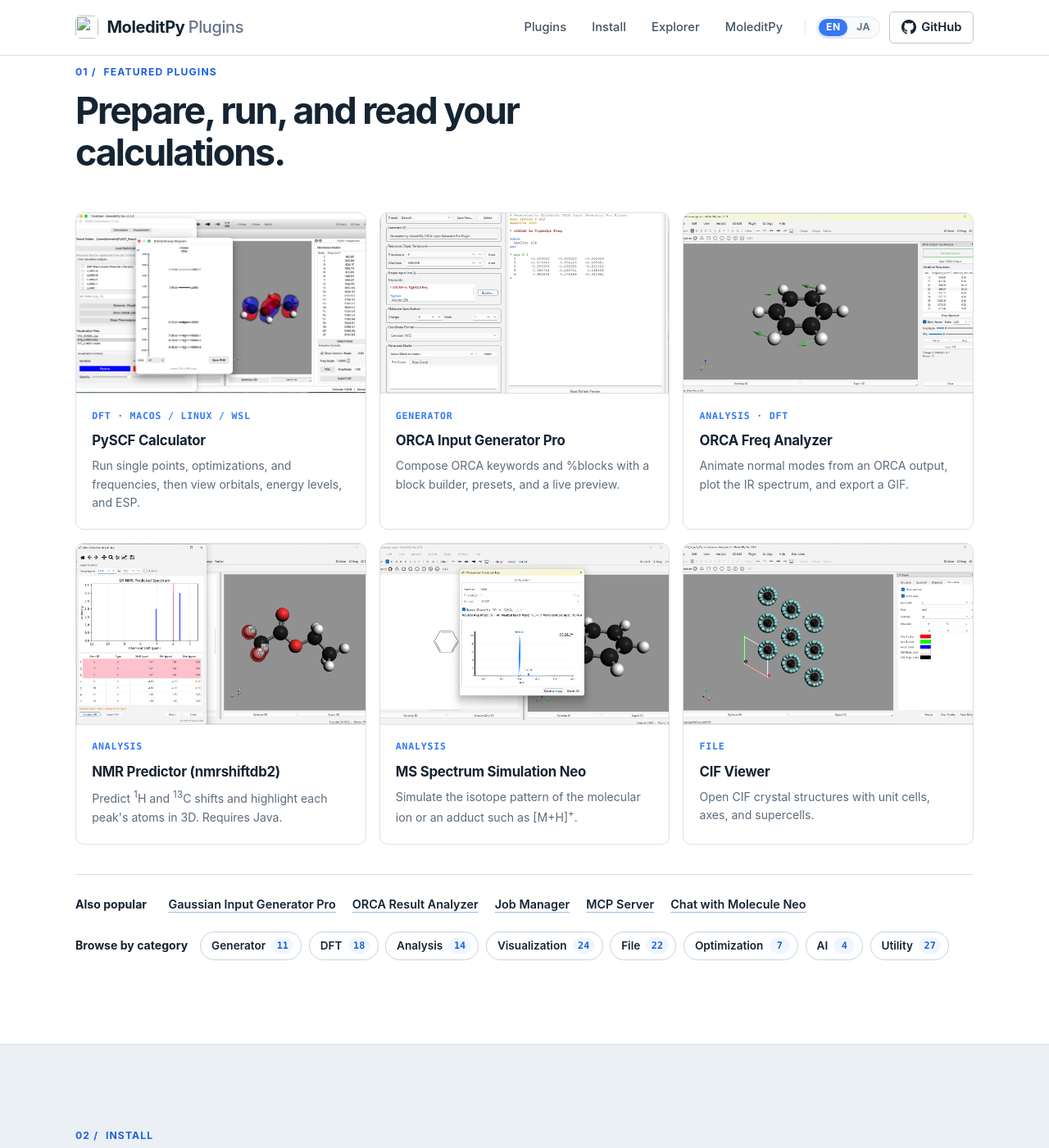
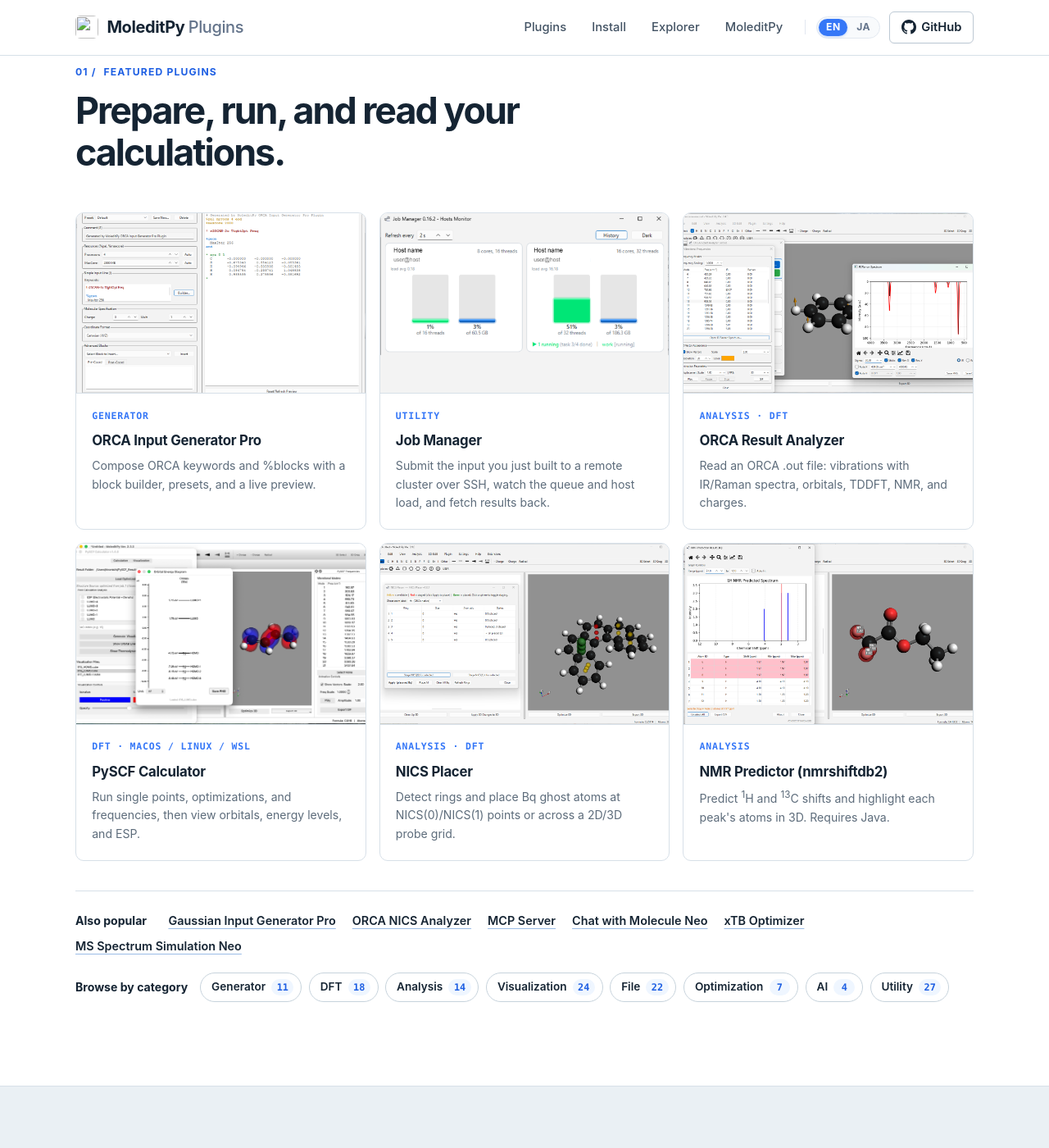
Before and after one commit to HiroYokoyama/moleditpy-plugins, a Jekyll site: the page index.html, which Jekyll copies as it is, in a window 1280 px wide and 1400 px high, scrolled down 927 px. Shown: the whole window at 82% size. Built offline with Jekyll 4.4.1, drawn with Linux system fonts in a browser that asks for light colours.

Commit message:
docs(website): feature the calculation workflow plugins
Swap the featured cards for the higher-level plugins and order the first
row as one workflow: ORCA Input Generator Pro builds the input, Job
Manager submits it over SSH and watches the hosts, ORCA Result Analyzer
reads the output. PySCF Calculator, NICS Placer and NMR Predictor follow.

ORCA Freq Analyzer, CIF Viewer and MS Spectrum Simulation Neo leave the
grid; MS Spectrum and ORCA NICS Analyzer move to the text links. The Job
Manager image is the top of its Hosts Monitor screenshot (the failed-host
card is cropped off and the space filled with the window background).

Japanese h1/h2 now wrap at punctuation, and the Japanese hero heading
is shortened so it fits on two lines.

Co-Authored-By: Claude Opus 5.5 <noreply@anthropic.com>

```diff
--- a/assets/css/style.css
+++ b/assets/css/style.css
@@ -91,6 +91,13 @@ code {
 body[data-lang="en"] .lang-ja,
 body[data-lang="ja"] .lang-en {
   display: none !important;
+}
+
+/* Japanese headings wrap at punctuation instead of mid-word. */
+body[data-lang="ja"] h1,
+body[data-lang="ja"] h2 {
+  word-break: keep-all;
+  overflow-wrap: anywhere;
 }
 
 /* ==========================================================================
--- a/index.html
+++ b/index.html
@@ -41,7 +41,7 @@
         <div class="home-hero-copy">
           <p class="home-product"><img src="https://hiroyokoyama.github.io/python_molecular_editor/img/icon.png" alt="" width="36" height="36"> MoleditPy Plugins <span>v4</span></p>
           <p class="home-eyebrow"><span class="lang-en">The official plugin collection</span><span class="lang-ja">MoleditPy 公式プラグインコレクション</span></p>
-          <h1 id="hero-title"><span class="lang-en">Add the tools <em>your research needs.</em></span><span class="lang-ja">研究に必要なツールを、<br><em>必要なだけ。</em></span></h1>
+          <h1 id="hero-title"><span class="lang-en">Add the tools <em>your research needs.</em></span><span class="lang-ja">必要なツールを、<br><em>必要なだけ。</em></span></h1>
           <p class="hero-description"><span class="lang-en">Input generators for ten quantum-chemistry codes, result and cube-file analyzers, rendering exports, and AI integrations — installed from inside MoleditPy, with every download checked against its SHA-256.</span><span class="lang-ja">10種類の量子化学計算コードに対応した入力ファイル生成、計算結果やCubeファイルの解析、レンダリング出力、AI連携まで。MoleditPyの中から直接インストールでき、ダウンロードはすべてSHA-256で検証されます。</span></p>
           <div class="hero-actions">
             <a class="btn btn-primary" href="explorer/"><span class="lang-en">Open Plugin Explorer</span><span class="lang-ja">Plugin Explorerを開く</span><svg width="16" height="16" viewBox="0 0 24 24" fill="none" stroke="currentColor" stroke-width="2" aria-hidden="true"><path d="M5 12h14"/><path d="m13 6 6 6-6 6"/></svg></a>
@@ -67,6 +67,30 @@
           <h2 id="plugins-title"><span class="lang-en">Prepare, run, and read your calculations.</span><span class="lang-ja">計算の準備から実行、結果の解析まで。</span></h2>
         </div>
         <div class="showcase-grid">
+          <a class="showcase-card" href="explorer/?q=ORCA%20Input%20Generator%20Pro">
+            <img src="img/orca-input-pro.png" alt="ORCA Input Generator Pro dialog with resources, keywords, and a live input file preview" width="1102" height="832" loading="lazy">
+            <span class="showcase-copy">
+              <span class="showcase-tag">Generator</span>
+              <strong>ORCA Input Generator Pro</strong>
+              <small><span class="lang-en">Compose ORCA keywords and %blocks with a block builder, presets, and a live preview.</span><span class="lang-ja">キーワードと %ブロックをブロックビルダーで組み立て、プリセットとプレビューで確認。</span></small>
+            </span>
+          </a>
+          <a class="showcase-card" href="explorer/?q=Job%20Manager">
+            <img src="img/job-manager.png" alt="Job Manager hosts monitor showing CPU and memory load on two remote hosts with one job running" width="1098" height="686" loading="lazy">
+            <span class="showcase-copy">
+              <span class="showcase-tag">Utility</span>
+              <strong>Job Manager</strong>
+              <small><span class="lang-en">Submit the input you just built to a remote cluster over SSH, watch the queue and host load, and fetch results back.</span><span class="lang-ja">作成した入力をそのままSSHでリモートの計算機に投入。キューとホスト負荷を監視し、結果を取得。</span></small>
+            </span>
+          </a>
+          <a class="showcase-card" href="explorer/?q=ORCA%20Result%20Analyzer">
+            <img src="img/orca-result-freq.png" alt="ORCA Result Analyzer showing a vibrational mode table, displacement vectors on benzene, and the IR spectrum" width="1402" height="832" loading="lazy">
+            <span class="showcase-copy">
+              <span class="showcase-tag">Analysis · DFT</span>
+              <strong>ORCA Result Analyzer</strong>
+              <small><span class="lang-en">Read an ORCA .out file: vibrations with IR/Raman spectra, orbitals, TDDFT, NMR, and charges.</span><span class="lang-ja">ORCAの .out を解析。IR/Ramanスペクトル付きの振動解析、分子軌道、TDDFT、NMR、電荷に対応。</span></small>
+            </span>
+          </a>
           <a class="showcase-card" href="explorer/?q=PySCF%20Calculator">
             <img src="img/pyscf-calculator.png" alt="PySCF Calculator showing an orbital energy diagram, a butadiene orbital isosurface, and a list of vibrational modes" width="1600" height="930" loading="lazy">
             <span class="showcase-copy">
@@ -75,20 +99,12 @@
               <small><span class="lang-en">Run single points, optimizations, and frequencies, then view orbitals, energy levels, and ESP.</span><span class="lang-ja">一点計算・構造最適化・振動計算を実行し、軌道、エネルギー準位、ESPを表示。</span></small>
             </span>
           </a>
-          <a class="showcase-card" href="explorer/?q=ORCA%20Input%20Generator%20Pro">
-            <img src="img/orca-input-pro.png" alt="ORCA Input Generator Pro dialog with resources, keywords, and a live input file preview" width="1102" height="832" loading="lazy">
-            <span class="showcase-copy">
-              <span class="showcase-tag">Generator</span>
-              <strong>ORCA Input Generator Pro</strong>
-              <small><span class="lang-en">Compose ORCA keywords and %blocks with a block builder, presets, and a live preview.</span><span class="lang-ja">キーワードと %ブロックをブロックビルダーで組み立て、プリセットとプレビューで確認。</span></small>
-            </span>
-          </a>
-          <a class="showcase-card" href="explorer/?q=ORCA%20Freq%20Analyzer">
-            <img src="img/freq-analysis.png" alt="ORCA Freq Analyzer animating a benzene normal mode with displacement vectors next to a table of vibrational frequencies" width="1402" height="832" loading="lazy">
+          <a class="showcase-card" href="explorer/?q=NICS%20Placer">
+            <img src="img/nics-placer.png" alt="NICS Placer listing the rings of a polycyclic aromatic molecule, with available, staged, and placed NICS probe positions shown in yellow, red, and green in 3D" width="1402" height="832" loading="lazy">
             <span class="showcase-copy">
               <span class="showcase-tag">Analysis · DFT</span>
-              <strong>ORCA Freq Analyzer</strong>
-              <small><span class="lang-en">Animate normal modes from an ORCA output, plot the IR spectrum, and export a GIF.</span><span class="lang-ja">ORCAの出力から基準振動をアニメーション表示。IRスペクトル表示とGIF出力に対応。</span></small>
+              <strong>NICS Placer</strong>
+              <small><span class="lang-en">Detect rings and place Bq ghost atoms at NICS(0)/NICS(1) points or across a 2D/3D probe grid.</span><span class="lang-ja">環を検出し、NICS(0)/NICS(1)の位置や2D/3Dグリッド上にBqゴースト原子を配置。</span></small>
             </span>
           </a>
           <a class="showcase-card" href="explorer/?q=NMR%20Predictor">
@@ -99,30 +115,15 @@
               <small><span class="lang-en">Predict <sup>1</sup>H and <sup>13</sup>C shifts and highlight each peak&#39;s atoms in 3D. Requires Java.</span><span class="lang-ja"><sup>1</sup>H・<sup>13</sup>Cの化学シフトを予測し、ピークに対応する原子を3Dで強調表示。Javaが必要です。</span></small>
             </span>
           </a>
-          <a class="showcase-card" href="explorer/?q=MS%20Spectrum%20Simulation%20Neo">
-            <img src="img/ms-spectrum.png" alt="MS Spectrum Simulation Neo showing the simulated isotope pattern of the benzene molecular ion" width="1399" height="829" loading="lazy">
-            <span class="showcase-copy">
-              <span class="showcase-tag">Analysis</span>
-              <strong>MS Spectrum Simulation Neo</strong>
-              <small><span class="lang-en">Simulate the isotope pattern of the molecular ion or an adduct such as [M+H]<sup>+</sup>.</span><span class="lang-ja">分子イオンや [M+H]<sup>+</sup> などの付加イオンの同位体パターンをシミュレート。</span></small>
-            </span>
-          </a>
-          <a class="showcase-card" href="explorer/?q=CIF%20Viewer">
-            <img src="img/cif-viewer.png" alt="CIF Viewer plugin showing a PTFE crystal structure with its unit cell and a/b axes" width="1402" height="832" loading="lazy">
-            <span class="showcase-copy">
-              <span class="showcase-tag">File</span>
-              <strong>CIF Viewer</strong>
-              <small><span class="lang-en">Open CIF crystal structures with unit cells, axes, and supercells.</span><span class="lang-ja">CIF結晶構造を単位胞・結晶軸・スーパーセル付きで表示。</span></small>
-            </span>
-          </a>
         </div>
         <div class="category-row link-row">
           <span class="category-label"><span class="lang-en">Also popular</span><span class="lang-ja">ほかの人気プラグイン</span></span>
           <a href="explorer/?q=Gaussian%20Input%20Generator%20Pro">Gaussian Input Generator Pro</a>
-          <a href="explorer/?q=ORCA%20Result%20Analyzer">ORCA Result Analyzer</a>
-          <a href="explorer/?q=Job%20Manager">Job Manager</a>
+          <a href="explorer/?q=ORCA%20NICS%20Analyzer">ORCA NICS Analyzer</a>
           <a href="explorer/?q=MCP%20Server">MCP Server</a>
           <a href="explorer/?q=Chat%20with%20Molecule%20Neo">Chat with Molecule Neo</a>
+          <a href="explorer/?q=xTB%20Optimizer">xTB Optimizer</a>
+          <a href="explorer/?q=MS%20Spectrum%20Simulation%20Neo">MS Spectrum Simulation Neo</a>
         </div>
         <div class="category-row" id="categories">
           <span class="category-label"><span class="lang-en">Browse by category</span><span class="lang-ja">カテゴリから探す</span></span>
```
Also changed, not shown: img/cif-viewer.png (deleted), img/job-manager.png (added), img/nics-placer.png (added), img/orca-result-freq.png (added).
